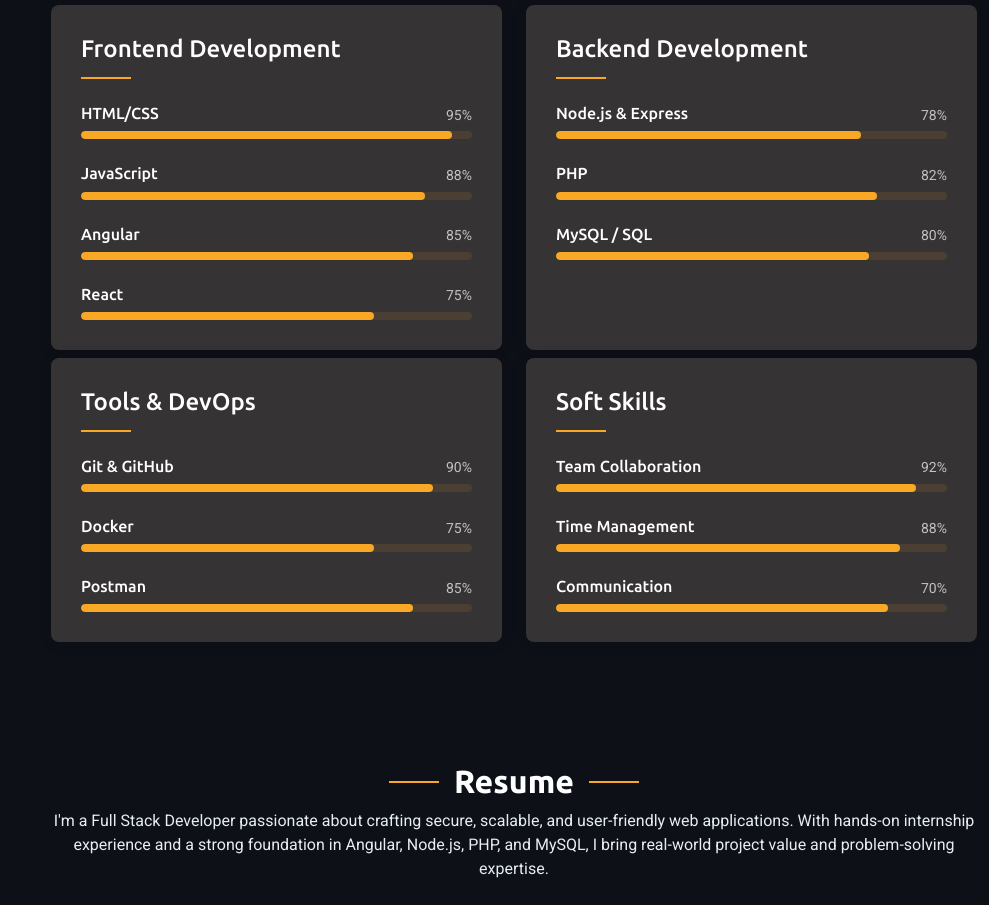
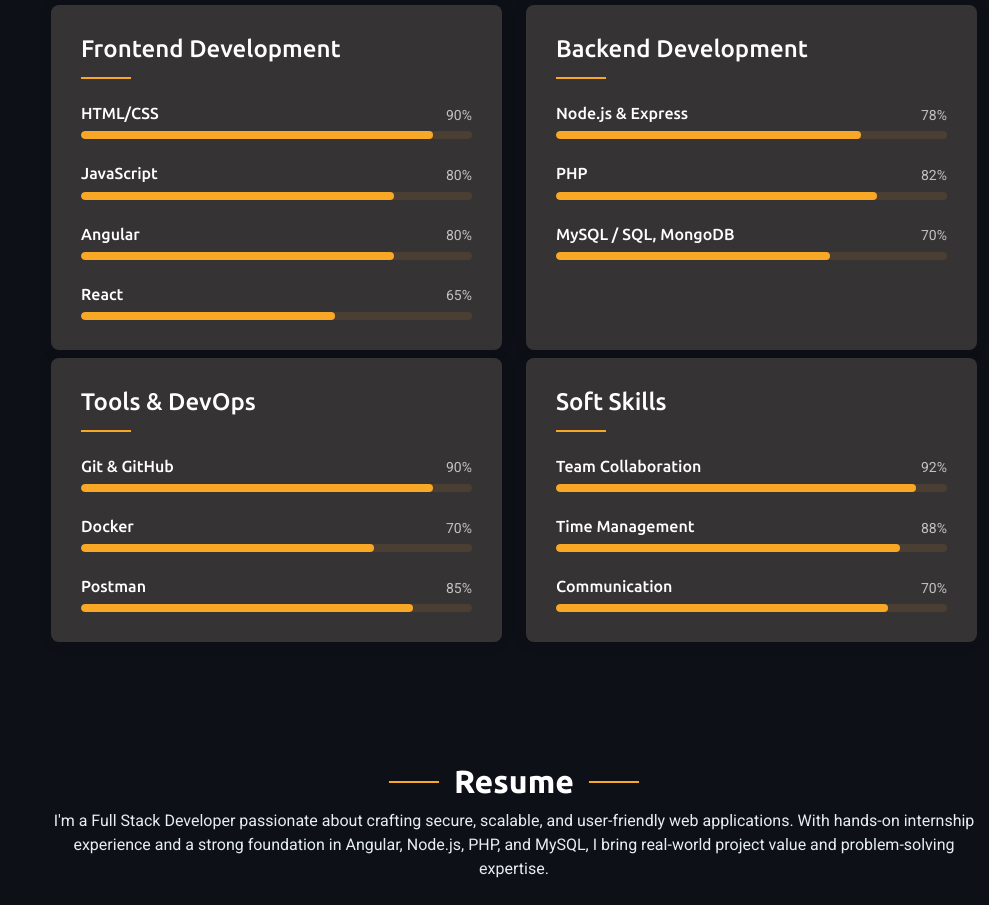
Before and after one commit to vaishnavitomar019/portfolio, a website: page index.html in a window 1280 px wide. Shown: the part 2006-2911 px from the top of the page, without its empty margins (291-1280 px from the left). Drawn offline with nearby package versions, Linux system fonts and the light colour scheme.

Commit message:
skill percentage chnage

```diff
--- a/index.html
+++ b/index.html
@@ -245,37 +245,37 @@
                 <div class="skill-item">
                   <div class="d-flex justify-content-between align-items-center">
                     <h4>HTML/CSS</h4>
-                    <span class="skill-percentage">95%</span>
+                    <span class="skill-percentage">90%</span>
                   </div>
                   <div class="progress">
-                    <div class="progress-bar" role="progressbar" style="width: 95%;"></div>
+                    <div class="progress-bar" role="progressbar" style="width: 90%;"></div>
                   </div>
                 </div>
                 <div class="skill-item">
                   <div class="d-flex justify-content-between align-items-center">
                     <h4>JavaScript</h4>
-                    <span class="skill-percentage">88%</span>
+                    <span class="skill-percentage">80%</span>
                   </div>
                   <div class="progress">
-                    <div class="progress-bar" role="progressbar" style="width: 88%;"></div>
+                    <div class="progress-bar" role="progressbar" style="width: 80%;"></div>
                   </div>
                 </div>
                 <div class="skill-item">
                   <div class="d-flex justify-content-between align-items-center">
                     <h4>Angular</h4>
-                    <span class="skill-percentage">85%</span>
+                    <span class="skill-percentage">80%</span>
                   </div>
                   <div class="progress">
-                    <div class="progress-bar" role="progressbar" style="width: 85%;"></div>
+                    <div class="progress-bar" role="progressbar" style="width: 80%;"></div>
                   </div>
                 </div>
                 <div class="skill-item">
                   <div class="d-flex justify-content-between align-items-center">
                     <h4>React</h4>
-                    <span class="skill-percentage">75%</span>
+                    <span class="skill-percentage">65%</span>
                   </div>
                   <div class="progress">
-                    <div class="progress-bar" role="progressbar" style="width: 75%;"></div>
+                    <div class="progress-bar" role="progressbar" style="width: 65%;"></div>
                   </div>
                 </div>
               </div>
@@ -307,11 +307,11 @@
                 </div>
                 <div class="skill-item">
                   <div class="d-flex justify-content-between align-items-center">
-                    <h4>MySQL / SQL</h4>
-                    <span class="skill-percentage">80%</span>
+                    <h4>MySQL / SQL, MongoDB</h4>
+                    <span class="skill-percentage">70%</span>
                   </div>
                   <div class="progress">
-                    <div class="progress-bar" role="progressbar" style="width: 80%;"></div>
+                    <div class="progress-bar" role="progressbar" style="width: 70%;"></div>
                   </div>
                 </div>
               </div>
@@ -335,7 +335,7 @@
                 <div class="skill-item">
                   <div class="d-flex justify-content-between align-items-center">
                     <h4>Docker</h4>
-                    <span class="skill-percentage">75%</span>
+                    <span class="skill-percentage">70%</span>
                   </div>
                   <div class="progress">
                     <div class="progress-bar" role="progressbar" style="width: 75%;"></div>
```
